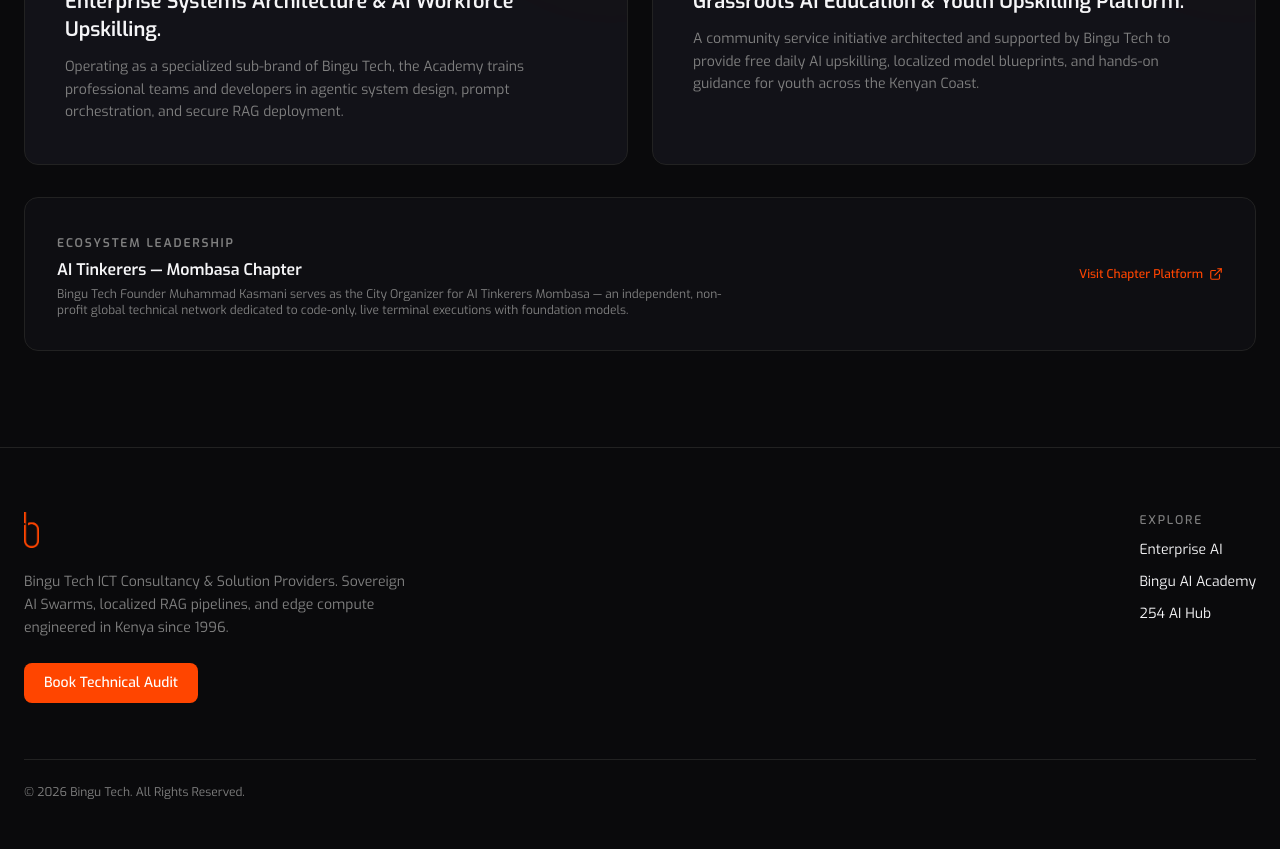
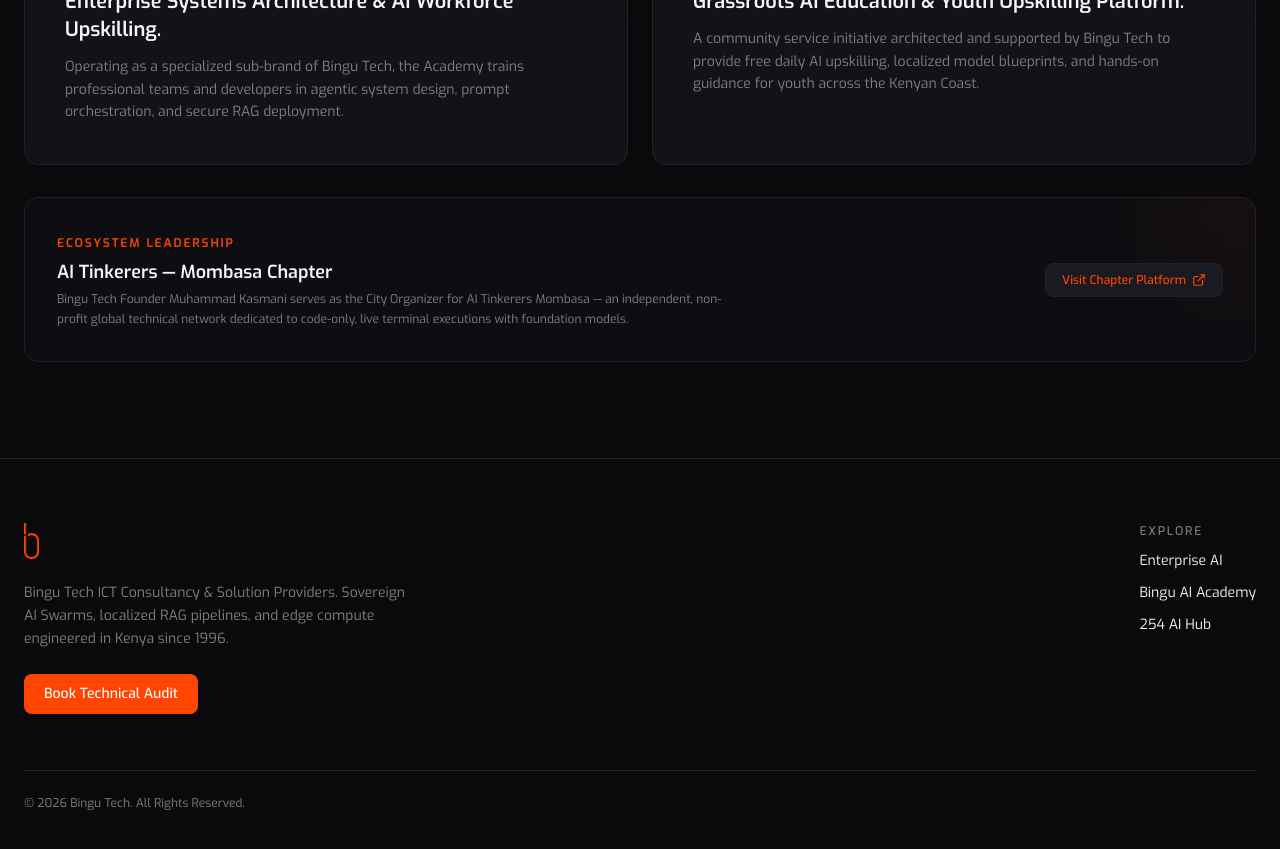
Before and after one commit to bingutech-254aihub/bingu5aug26, a Next.js app: page / in a window 1280 px wide. Shown: the part 1780-2629 px from the top of the page. Built offline with nearby package versions, Linux system fonts and the light colour scheme.

Commit message:
feat: enhance Ecosystem component styling and leadership callout layout
Co-authored-by: bingutech-254aihub <295555506+bingutech-254aihub@users.noreply.github.com>

```diff
--- a/components/ecosystem.tsx
+++ b/components/ecosystem.tsx
@@ -35,7 +35,7 @@ export function Ecosystem() {
           >
             <div
               aria-hidden="true"
-              className="pointer-events-none absolute -right-16 -top-16 h-40 w-40 rounded-full bg-primary/10 blur-3xl transition-opacity group-hover:opacity-100 opacity-60"
+              className="pointer-events-none absolute -right-16 -top-16 h-40 w-40 rounded-full bg-primary/10 blur-3xl transition-opacity opacity-60 group-hover:opacity-100"
             />
             <div className="relative">
               <div className="flex h-12 w-12 items-center justify-center rounded-lg border border-border bg-secondary text-primary">
@@ -49,12 +49,16 @@ export function Ecosystem() {
         ))}
       </div>
 
-      {/* Legally compliant external community leadership callout */}
-      <div className="mt-8 rounded-xl border border-border bg-card/50 p-6 md:p-8 flex flex-col md:flex-row items-start md:items-center justify-between gap-4">
-        <div>
-          <span className="text-xs font-semibold tracking-[0.15em] text-muted-foreground uppercase">ECOSYSTEM LEADERSHIP</span>
-          <h4 className="text-base font-semibold text-foreground mt-1">AI Tinkerers — Mombasa Chapter</h4>
-          <p className="text-xs text-muted-foreground mt-1 max-w-2xl">
+      {/* Synchronized glowing Ecosystem Leadership Callout */}
+      <div className="group relative overflow-hidden mt-8 rounded-xl border border-border bg-card/50 p-6 md:p-8 flex flex-col md:flex-row items-start md:items-center justify-between gap-4 transition-colors hover:border-primary/40">
+        <div
+          aria-hidden="true"
+          className="pointer-events-none absolute -right-16 -top-16 h-40 w-40 rounded-full bg-primary/10 blur-3xl transition-opacity opacity-60 group-hover:opacity-100"
+        />
+        <div className="relative">
+          <span className="text-xs font-semibold tracking-[0.15em] text-primary uppercase">ECOSYSTEM LEADERSHIP</span>
+          <h4 className="text-lg font-semibold text-foreground mt-1">AI Tinkerers — Mombasa Chapter</h4>
+          <p className="text-xs leading-relaxed text-muted-foreground mt-1 max-w-2xl">
             Bingu Tech Founder Muhammad Kasmani serves as the City Organizer for AI Tinkerers Mombasa — an independent, non-profit global technical network dedicated to code-only, live terminal executions with foundation models.
           </p>
         </div>
@@ -62,7 +66,7 @@ export function Ecosystem() {
           href="https://mombasa.aitinkerers.org"
           target="_blank"
           rel="noopener noreferrer"
-          className="inline-flex items-center gap-1.5 text-xs font-medium text-primary hover:underline shrink-0"
+          className="relative inline-flex items-center gap-1.5 rounded-md border border-border bg-secondary px-4 py-2 text-xs font-medium text-primary transition-colors hover:bg-primary hover:text-primary-foreground shrink-0"
         >
           Visit Chapter Platform
           <ExternalLink className="h-3.5 w-3.5" />
```
